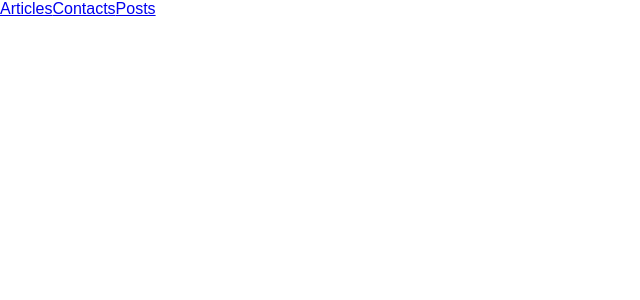
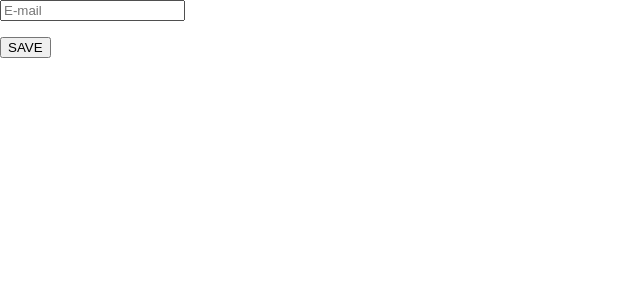
Before and after one commit to PavlenkoB/react-learn, a React (Create React App) app: page / in a window 1280 px wide. Shown: the top 300 px of the page, without its empty margins (0-640 px from the left). Built offline with nearby package versions, Linux system fonts and the light colour scheme.

Commit message:
save after lesson 5

```diff
--- a/src/App.js
+++ b/src/App.js
@@ -1,27 +1,13 @@
 import React, {Component} from 'react';
 
-import Header from './Header';
+import RegistrationForm from './RegistrationForm';
 
-const menu=[
-    {
-        link:'/articles',
-        label: 'Articles'
-    },
-    {
-        link:'/contacts',
-        label: 'Contacts'
-    },
-    {
-        link:'/posts',
-        label: 'Posts'
-    }
-];
 
 class App extends Component {
     render() {
         return (
             <div>
-                <Header items={menu}/>
+                <RegistrationForm/>
             </div>
         )
     }
--- /dev/null
+++ b/src/RegistrationForm.js
@@ -0,0 +1,37 @@
+import React, {Component} from 'react';
+
+class RegistrationForm extends Component {
+    constructor(props) {
+        super(props);
+        this.state = {
+            email: ''
+        }
+        this.handleEmailChange=this.handleEmailChange.bind(this);
+        this.handleSubmit=this.handleSubmit.bind(this);
+    }
+    handleSubmit(event){
+        event.preventDefault();
+        console.log('Email for sended',this.state.email);
+    }
+    handleEmailChange(event){
+        console.log('Email wos changed ',event.target.value);
+        this.setState({email:event.target.value})
+    }
+
+    render() {
+        return (
+            <form onSubmit={this.handleSubmit}>
+                <input
+                    type="text"
+                    placeholder="E-mail"
+                    value={this.state.email}
+                    onChange={this.handleEmailChange}
+                />
+                <p>{this.state.email}</p>
+                <button>SAVE</button>
+            </form>
+        );
+    }
+}
+
+export default RegistrationForm
```
